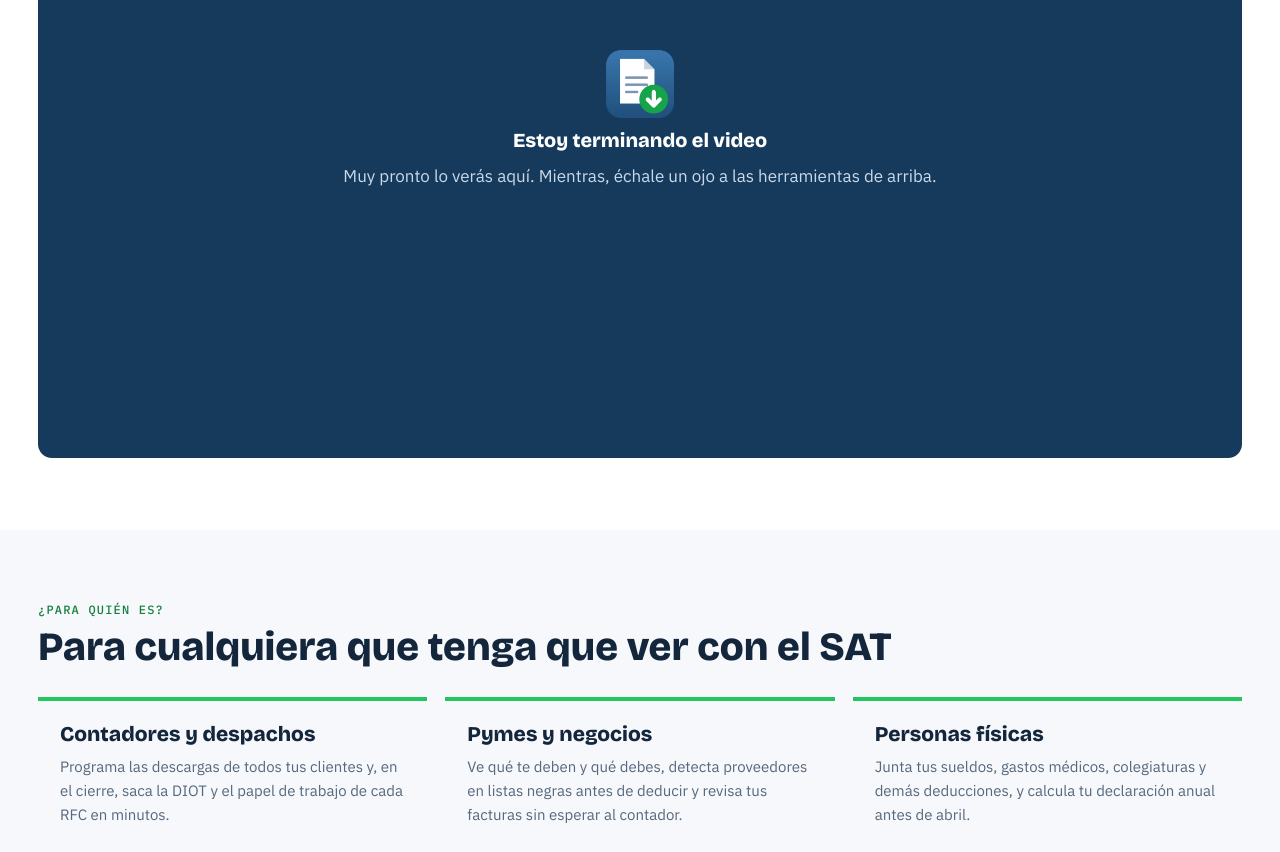
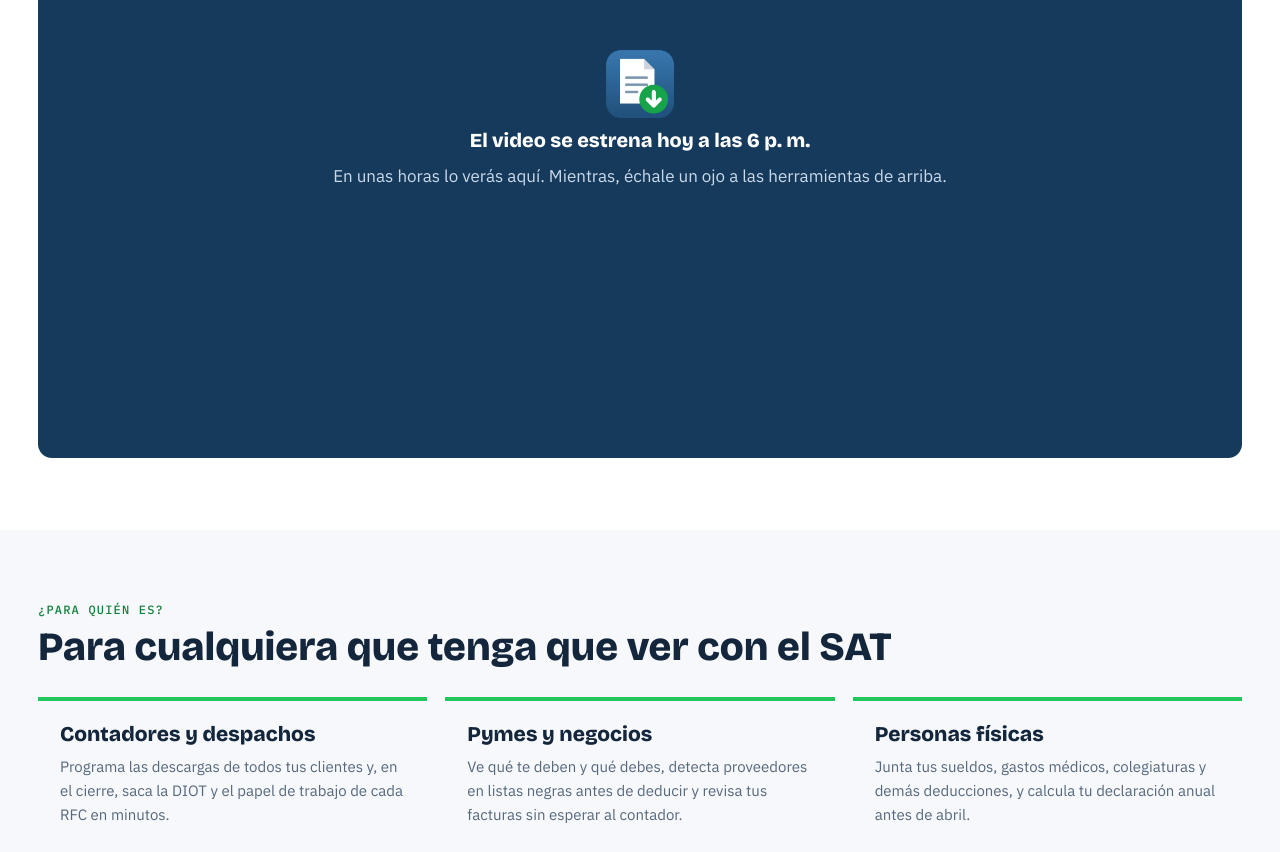
Before and after one commit to WobyExplica/SATDownload, a plain HTML site: page index.html in a window 1280 px wide. Shown: the part 3620-4472 px from the top of the page. Drawn offline with nearby package versions, Linux system fonts and the light colour scheme.

Commit message:
Add files via upload

```diff
--- a/index.html
+++ b/index.html
@@ -17,8 +17,9 @@
   // ═══════════════ DATOS PARA LLENAR (solo aquí) ═══════════════
   // Deja "" lo que todavía no tengas: la página muestra un texto provisional.
   const CONFIG = {
-    videoYoutube: "",          // ID del video de YouTube, p. ej. "dQw4w9WgXcQ" (lo que va después de watch?v=)
-    canalYoutube: "",          // Enlace a tu canal, p. ej. "https://www.youtube.com/@WobyExplica"
+    videoYoutube: "zcBwTDN88Ik",   // ID del video de YouTube (lo que va después de youtu.be/ o watch?v=)
+    videoEstreno: "2026-11-23T18:00:00",   // Antes de esta fecha y hora se muestra "se estrena el..." (el video aún es privado)
+    canalYoutube: "https://www.youtube.com/@WobyExplica",   // Enlace a tu canal
     foto: "",                  // Tu foto o avatar, p. ej. "img/woby.jpg" (cuadrada). Vacío = círculo con "W"
     clabe: "722969010146718092",   // Tu CLABE interbancaria (18 dígitos)
     correo: "woby2021@gmail.com",   // Correo para recibir los comprobantes
@@ -543,7 +544,19 @@ footer .marca { color: var(--tinta); }
   }
 
   // ── Video ──
-  if (c.videoYoutube) {
+  // Antes del estreno el video sigue privado en YouTube: se muestra el aviso con la fecha en lugar del reproductor.
+  var estreno = c.videoEstreno ? new Date(c.videoEstreno) : null;
+  if (c.videoYoutube && estreno && new Date() < estreno) {
+    var meses = ['enero','febrero','marzo','abril','mayo','junio','julio','agosto','septiembre','octubre','noviembre','diciembre'];
+    var pronto = document.querySelector('#marco-video .pronto');
+    var hoy = new Date(), h = estreno.getHours(), m = estreno.getMinutes();
+    var hora = (h === 0 && m === 0) ? '' :
+      ' a las ' + ((h % 12) || 12) + (m ? ':' + ('0' + m).slice(-2) : '') + (h < 12 ? ' a. m.' : ' p. m.');
+    var esHoy = estreno.toDateString() === hoy.toDateString();
+    pronto.querySelector('h3').textContent = 'El video se estrena ' +
+      (esHoy ? 'hoy' : 'el ' + estreno.getDate() + ' de ' + meses[estreno.getMonth()]) + hora;
+    pronto.querySelector('p').textContent = (esHoy ? 'En unas horas' : 'Ese día') + ' lo verás aquí. Mientras, échale un ojo a las herramientas de arriba.';
+  } else if (c.videoYoutube) {
     var marco = document.getElementById('marco-video'); marco.innerHTML = '';
     var fr = document.createElement('iframe');
     fr.src = 'https://www.youtube-nocookie.com/embed/' + encodeURIComponent(c.videoYoutube);
```
